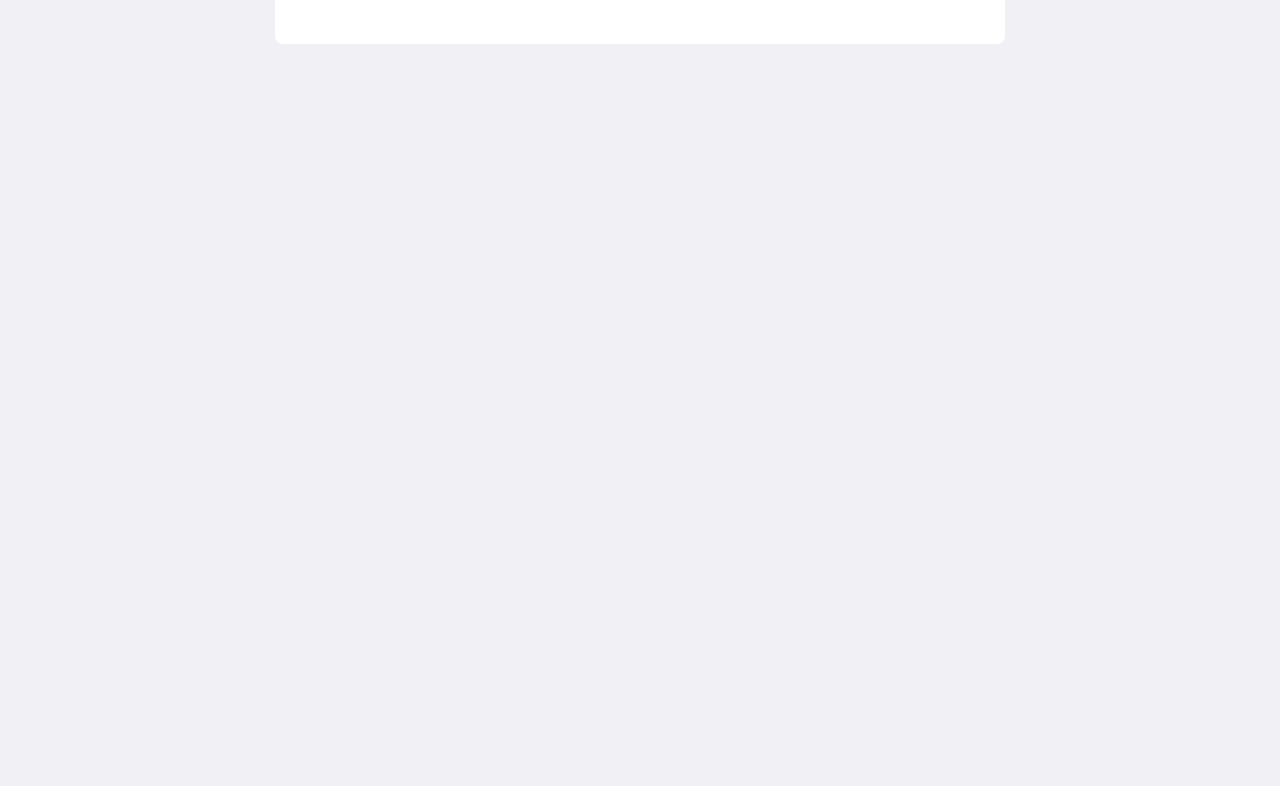
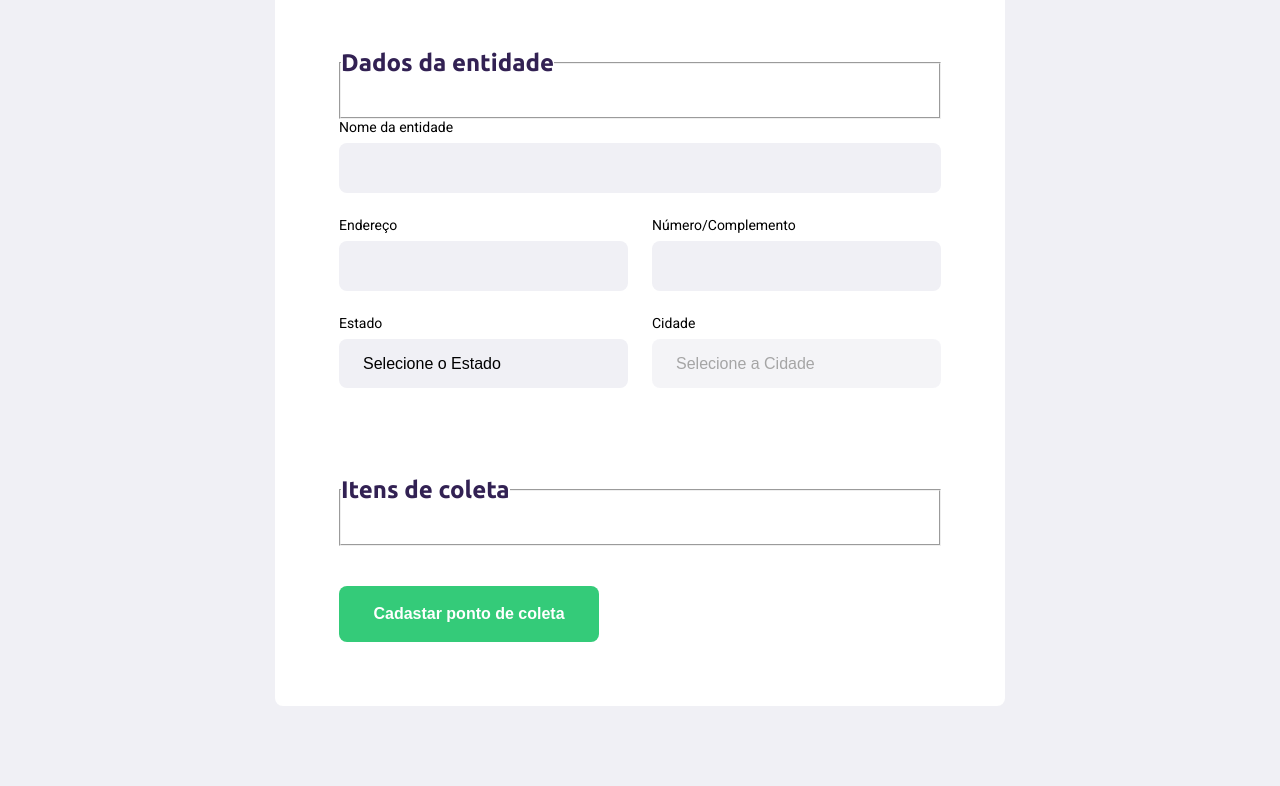
Before and after one commit to plz09/Ecollect, a plain HTML site: page create-point.html in a window 1280 px wide. Shown: the part 293-1079 px from the top of the page. Before the commit the page ends 800 px from the top, so only its background shows below. Drawn offline with Linux system fonts and the light colour scheme.

Commit message:
Second part of register page

```diff
--- a/create-point.html
+++ b/create-point.html
@@ -25,6 +25,54 @@
 
             <form action="">
                 <h1>Cadastro do ponto de coleta</h1>
+
+                <fieldset>
+                    <legend>
+                        <h2>Dados da entidade</h2>
+                    </legend>
+
+                </fieldset>
+
+                    <div class="field">
+                        <label for="name">Nome da entidade</label>
+                        <input type="text" name="name">
+                    </div>
+
+                    <div class="field-group">
+                        <div class="field">
+                            <label for="address">Endereço</label>
+                            <input type="text" name="address">
+                        </div>
+
+                        <div class="field">
+                            <label for="address2">Número/Complemento</label>
+                            <input type="text" name="address2">
+                        </div>
+                    </div>
+
+                    <div class="field-group">
+                        <div class="field">
+                            <label for="state">Estado</label>
+                            <select name="uf">
+                                <option value="">Selecione o Estado</option>
+                            </select>
+                        </div>
+
+                        <div class="field">
+                            <label for="city">Cidade</label>
+                            <select name="city" disabled>
+                                <option value="">Selecione a Cidade</option>
+                            </select>
+                        </div>
+                    </div>
+
+                <fieldset>
+                    <legend>
+                        <h2>Itens de coleta</h2>
+                    </legend>
+                </fieldset>
+
+                <button type="submit">Cadastar ponto de coleta</button>
             </form>
     </div>
 
--- a/styles/create-point.css
+++ b/styles/create-point.css
@@ -33,3 +33,76 @@ form {
     border-radius: 8px;
     max-width: 730px;
 }
+
+form h1 {
+    font-size: 36px;
+}
+
+form fieldset {
+    margin-top: 64px;
+}
+
+form legend {
+    margin-bottom: 40px;
+}
+
+form legend h2 {
+    font-size: 24px;
+}
+
+form .field {
+    flex: 1;
+    display: flex;
+    flex-direction: column;
+    margin-bottom: 24px;
+}
+
+form .field-group {
+    display: flex;
+}
+
+form input,
+form select {
+    background-color: #f0f0f5;
+    border: 0;
+    padding: 16px 24px;
+    font-size: 16px;
+    border-radius: 8px;
+    /* outline: none; */
+}
+
+form select {
+    -webkit-appearance: none;
+    -moz-appearance: none;
+    appearance: none;
+}
+
+form label {
+    font-size: 14px;
+    margin-bottom: 8px;
+}
+
+form .field-group .field + .field {
+    margin-left: 24px;
+}
+
+form button {
+    width: 260px;
+    height: 56px;
+
+    background-color: var(--primary-color);
+    border-radius: 8px;
+
+    color: white;
+    font-weight: bold;
+    font-size: 16px;
+
+    border: 0;
+
+    margin-top: 40px;
+}
+
+form button:hover {
+    background-color: #2fb86e;
+    transition: background-color 400ms;
+}
```
